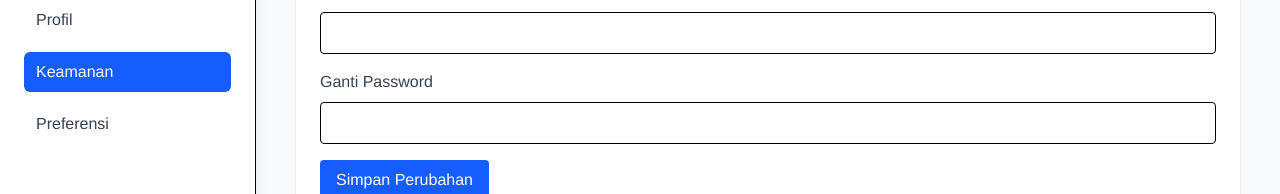
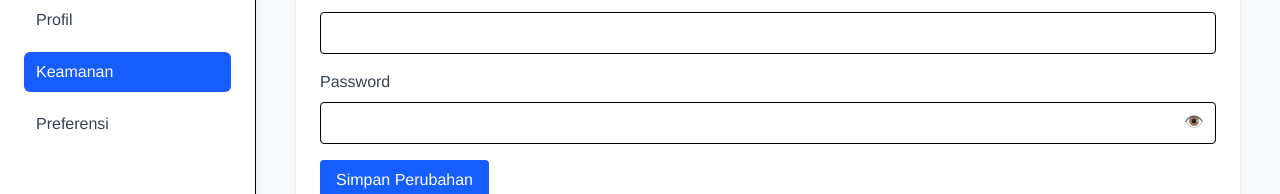
Before and after one commit to citraa28/pengelolaan-keuangan, a Vue app: page /settings in a window 1280 px wide. Both pictures are taken after a click on the button "Keamanan". Shown: the part 196-390 px from the top of the page. Built offline with nearby package versions, Linux system fonts and the light colour scheme; no server answers; what chartjs-plugin-datalabels would draw is missing.

Commit message:
merubah login dan merubah tampilan settings password

```diff
--- a/src/pages/BerandaPage.vue
+++ b/src/pages/BerandaPage.vue
@@ -109,7 +109,7 @@
           </div>
         </div>
 
-        <!-- Pie Chart khusus kategori pemasukan -->
+        <!-- Pie Chart khusus kategori pengeluaran -->
         <div class="bg-white rounded-lg shadow gap-5 my-5 p-4">
           <h1 class="text-center text-lg md:text-2xl font-bold font-serif py-5">
             Data Pengeluaran per Kategori
--- a/src/pages/LoginPage.vue
+++ b/src/pages/LoginPage.vue
@@ -89,10 +89,12 @@
 import { ref } from 'vue';
 import { signInWithPopup, GoogleAuthProvider } from 'firebase/auth';
 import { auth } from '../firebase.js';
+import { useRouter } from 'vue-router';
 
 export default {
   name: 'LoginPage',
   setup() {
+    const router = useRouter();
     const loading = ref(false);
     const error = ref('');
 
@@ -103,6 +105,7 @@ export default {
       try {
         const provider = new GoogleAuthProvider();
         await signInWithPopup(auth, provider);
+        router.push('/awal');
         // Login berhasil, user akan diarahkan ke dashboard
       } catch (err) {
         console.error('Google login error:', err);
--- a/src/pages/settingsPage.vue
+++ b/src/pages/settingsPage.vue
@@ -127,6 +127,7 @@
         >
           <h3 class="text-xl font-bold mb-4">Pengaturan Keamanan</h3>
 
+          <!-- Username -->
           <div class="mb-4">
             <label class="block text-gray-700 mb-2">Username</label>
             <input
@@ -135,14 +136,28 @@
               class="w-full border px-3 py-2 rounded"
             />
           </div>
+
+          <!-- Password dengan icon mata -->
           <div class="mb-4">
-            <label class="block text-gray-700 mb-2">Ganti Password</label>
-            <input
-              v-model="form.password"
-              type="password"
-              class="w-full border px-3 py-2 rounded"
-            />
+            <label class="block text-gray-700 mb-2">Password</label>
+            <div class="relative">
+              <input
+                v-model="form.password"
+                :type="showPassword ? 'text' : 'password'"
+                class="w-full border px-3 py-2 rounded pr-10"
+              />
+              <!-- Ikon mata -->
+              <button
+                type="button"
+                @click="showPassword = !showPassword"
+                class="absolute right-3 top-2 text-gray-500 hover:text-gray-700"
+              >
+                <span v-if="showPassword">🙈</span>
+                <span v-else>👁️</span>
+              </button>
+            </div>
           </div>
+
           <button
             @click="save"
             class="bg-blue-600 text-white px-4 py-2 rounded hover:bg-blue-700"
@@ -198,9 +213,13 @@
 
 <script setup>
 import { ref, computed, onMounted, watch } from "vue";
+import { auth } from "../firebase";
+import { onAuthStateChanged } from "firebase/auth";
 
 const activeTab = ref("profil");
 const sidebarOpen = ref(false);
+
+const showPassword = ref(false);
 
 const form = ref({
   nama: "",
@@ -293,7 +312,16 @@ const perbarui = () => {
   localStorage.setItem("form", JSON.stringify(form.value));
 };
 
+// ✅ Ambil data user login dari Firebase + localStorage
 onMounted(() => {
+  onAuthStateChanged(auth, (user) => {
+    if (user) {
+      form.value.email = user.email || "";
+      form.value.username = user.displayName || user.email.split("@")[0];
+      form.value.nama = user.displayName || "";
+    }
+  });
+
   const saved = localStorage.getItem("form");
   if (saved) {
     form.value = JSON.parse(saved);
```
